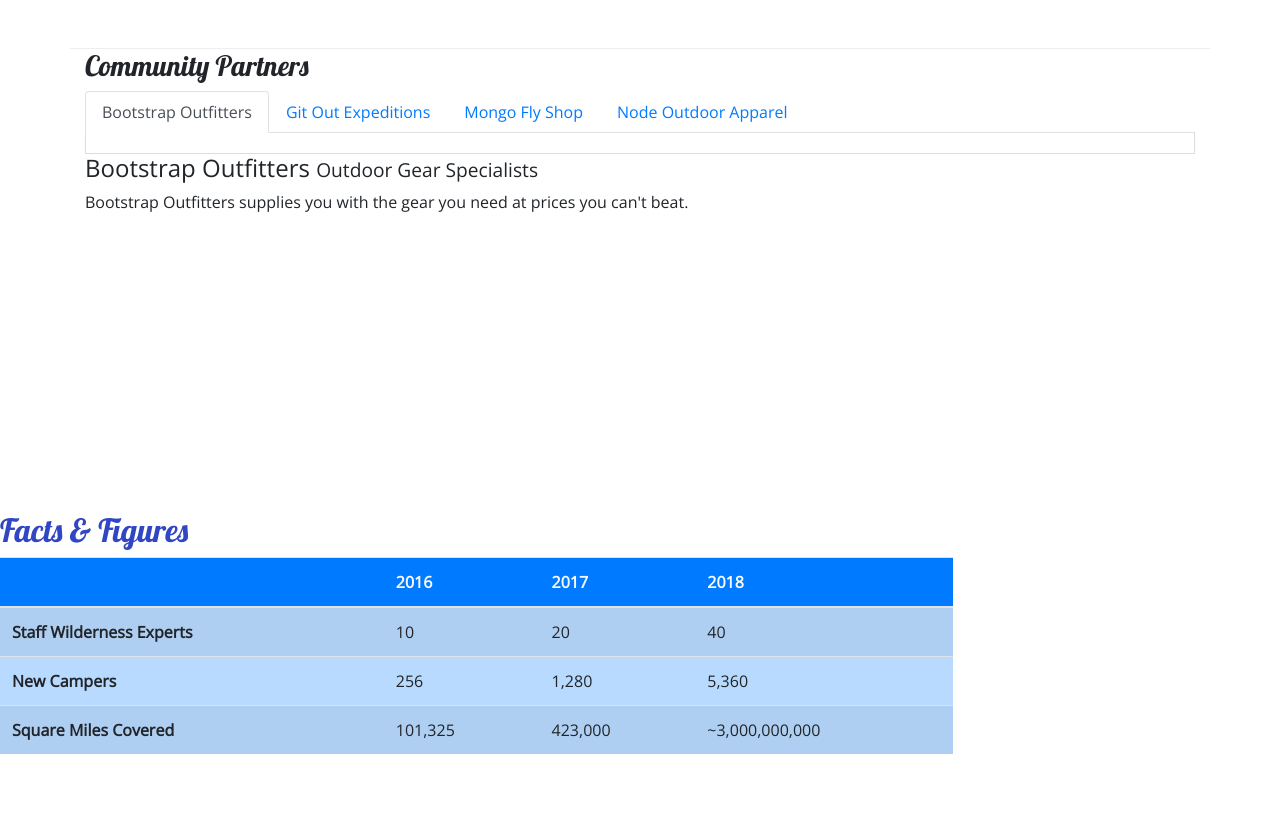
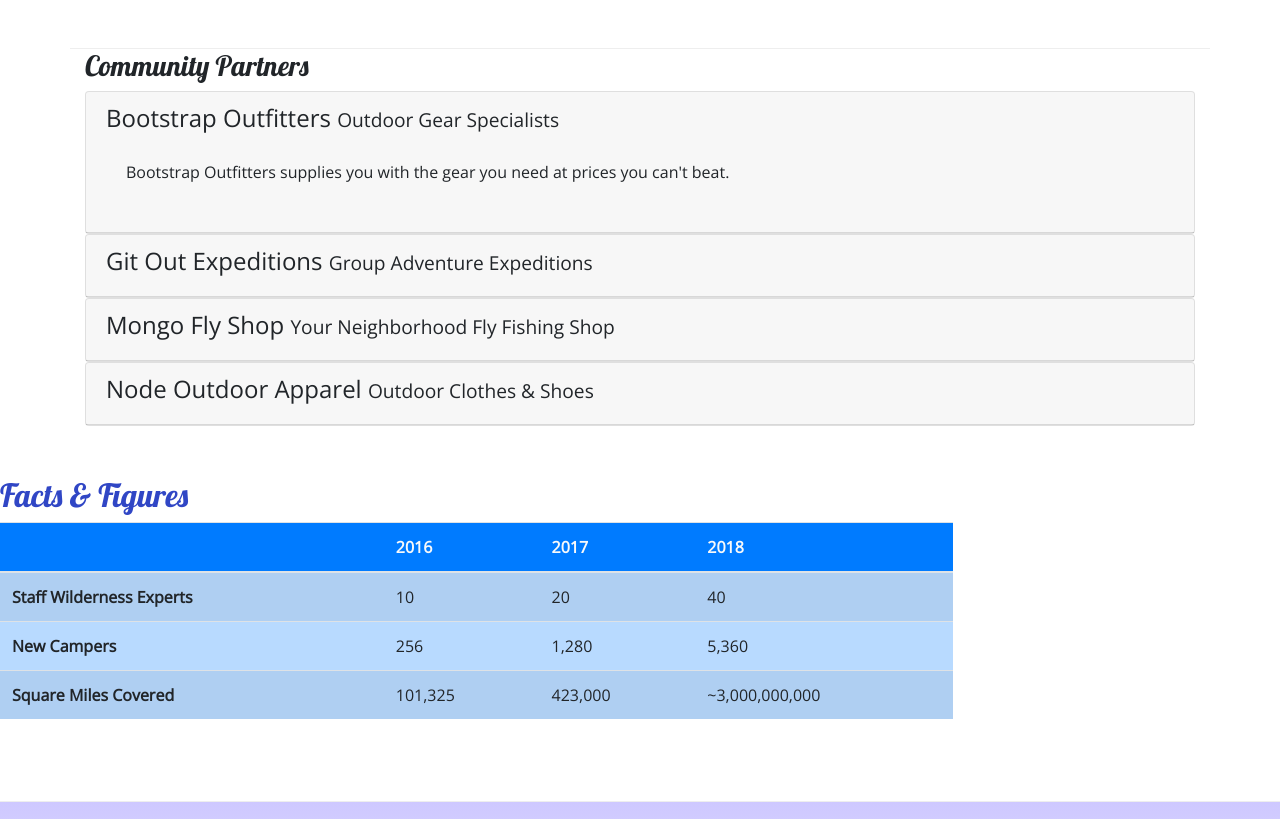
Before and after one commit to NiemelaE/Nucamp-Bootstrap, a website: page aboutus.html in a window 1280 px wide. Shown: the part 812-1631 px from the top of the page. Drawn offline with nearby package versions, Linux system fonts and the light colour scheme.

Commit message:
Accordion

```diff
--- a/aboutus.html
+++ b/aboutus.html
@@ -123,37 +123,56 @@
                 <div class="row">
                     <div class="col col-12">
                 <h3>Community Partners</h3>
+                <div id="accordion">
 
-
-                <ul class="nav nav-tabs">
-                    <li class="nav-item"><a class="nav-link active" href="#bootstrap" role="tab" data-toggle="tab">Bootstrap Outfitters</a></li>
-                    <li class="nav-item"><a class="nav-link" href="#git" role="tab" data-toggle="tab">Git Out Expeditions</a></li>
-                    <li class="nav-item"><a class="nav-link" href="#mongo" role="tab" data-toggle="tab"> Mongo Fly Shop</a></li>
-                    <li class="nav-item"><a class="nav-link" href="#node" role="tab" data-toggle="tab">Node Outdoor Apparel</a></li>
-                </ul>
-                 <div class="tab-content"></div>
-
-                 <div role="tabpanel" class="tab-pane fade show active" id="bootstrap">
-                  <h4>Bootstrap Outfitters <small>Outdoor Gear Specialists</small></h4>
+                <div class="card">
+                    <div role= "tab" class="card-header">
+                  <h4><a data-toggle="collapse" data-target="#bootstrap">
+                      Bootstrap Outfitters <small>Outdoor Gear Specialists</small></a> </h4>
+                      <div class="collapse show" id="bootstrap" data-parent="#accordion">
+                      <div class="card-body">
                  <p class= "d-none d-sm-block">Bootstrap Outfitters supplies you with the gear you need at prices you  can't beat.</p>
                  </div>
+                  </div>
+                 </div>
+                 </div>
 
-                  <div role="tabpanel" class="tab-pane fade" id="git">
-                <h4>Git Out Expeditions <small>Group Adventure Expeditions</small></h4>
+                  <div class="card">
+                      <div role="tab" class="card-header">
+                <h4><a class="collapsed" data-toggle="collapse" data-target="#git">Git Out Expeditions <small>Group Adventure Expeditions</small></a></h4>
+                <div class="collapse" id="git" data-parent="#accordion">
+                <div class="card-body">
                 <p class= "d-none d-sm-block">Join Git Out Expeditions to explore new horizons with a group of other adventurers!</p>
+                </div>
+                </div>
+                </div>
                   </div>
 
 
-                 <div role="tabpanel" class="tab-pane fade" id="mongo">
-                <h4>Mongo Fly Shop <small>Your Neighborhood Fly Fishing Shop</small></h4>
+                 <div class="card">
+                     <div role="tab" class="card-header">
+                <h4><a class="collapsed" data-toggle="collapse" data-target="#mongo">Mongo Fly Shop <small>Your Neighborhood Fly Fishing Shop</small></a></h4>
+                <div class="collapse" id="mongo" data-parent="#accordion">
+                <div class="card-body">
                 <p class="d-none d-sm-block">Need a new fishing pole, a tacklebox, or flies of all kinds? Stop by Mongo Fly Shop.</p>
+                </div>
+                </div>
+                 </div>
                  </div>
 
 
-                 <div role="tabpanel" class="tab-pane fade" id="node">
-                <h4>Node Outdoor Apparel <small>Outdoor Clothes & Shoes</small></h4>
+                 <div class="card">
+                     <div role="tab" class="card-header">
+                <h4><a class="collapsed" data-toggle="collapse" data-target="#node"> Node Outdoor Apparel <small>Outdoor Clothes & Shoes</small></a></h4>
+                <div class="collapse" id="node" data-parent="#accordion">
+                <div class="card-body">
                 <p class="d-none d-sm-block">From polar fleeces to swimsuits, hiking boots to waders, a visit to Node will be sure to get you covered.</p>
-                 </div>
+                </div>
+                </div>
+                </div>
+                </div>
+                    </div>
+
                 </div>
                 </div>
                 </div>
```
